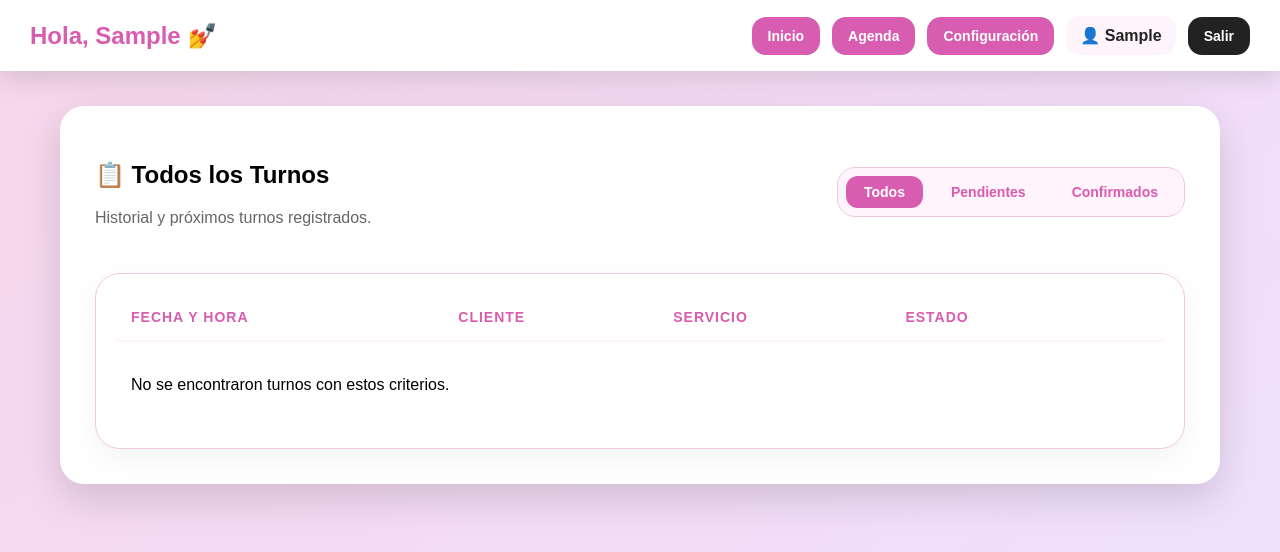
After one commit to marcosarauz/ms_nails, a Django app: page /configuracion/turnos/ in a window 1280 px wide. The commit adds this page. Shown: the top 552 px of the page. Run offline with Django 5.2, Linux system fonts and the light colour scheme; the visitor is signed in with stand-in values (Sample User, id 1); data that the repository does not hold is empty.

Commit message:
configuracion de turnos

```diff
--- a/turnos/templates/configuracion.html
+++ b/turnos/templates/configuracion.html
@@ -78,7 +78,7 @@
 
 <div class="grid">
 
-    <!-- Tarjeta de Servicios actualizada -->
+    <!-- 1. TARJETA SERVICIOS (YA ACTUALIZADA) -->
     <a class="card" href="{% url 'gestion_servicios' %}">
         <div class="icono">💅</div>
         <h2>Servicios</h2>
@@ -86,6 +86,7 @@
         <div class="acciones"><span>Entrar</span></div>
     </a>
 
+    <!-- 2. TARJETA CLIENTES (ACTUALIZADA) -->
     <a class="card" href="{% url 'gestion_clientes' %}">
         <div class="icono">👩</div>
         <h2>Clientes</h2>
@@ -93,13 +94,14 @@
         <div class="acciones"><span>Entrar</span></div>
     </a>
 
-    <a class="card" href="/admin/turnos/turno/">
+    <a class="card" href="{% url 'gestion_turnos' %}">
         <div class="icono">📋</div>
         <h2>Turnos</h2>
         <p>Listado completo de todos los turnos.</p>
         <div class="acciones"><span>Entrar</span></div>
     </a>
 
+    <!-- Estas siguen al admin por ahora -->
     <a class="card" href="/admin/turnos/horariotrabajo/">
         <div class="icono">🕒</div>
         <h2>Horarios</h2>
--- /dev/null
+++ b/turnos/templates/gestion_turnos.html
@@ -0,0 +1,186 @@
+{% extends 'base_panel.html' %}
+
+{% block title %}Listado de Turnos{% endblock %}
+
+{% block extra_css %}
+<style>
+    .header-turnos {
+        display: flex;
+        justify-content: space-between;
+        align-items: center;
+        margin-bottom: 30px;
+    }
+
+    /* Estilo de los filtros superiores */
+    .filtros {
+        display: flex;
+        gap: 10px;
+        background: #fff4fb;
+        padding: 8px;
+        border-radius: 18px;
+        border: 1px solid #f3c6e2;
+    }
+
+    .btn-filtro {
+        padding: 8px 18px;
+        border-radius: 12px;
+        text-decoration: none;
+        font-size: 14px;
+        color: #d85caf;
+        font-weight: bold;
+        transition: 0.2s;
+    }
+
+    .btn-filtro.active {
+        background: #d85caf;
+        color: white;
+    }
+
+    /* Contenedor de la tabla estética */
+    .tabla-container {
+        background: white;
+        border-radius: 25px;
+        padding: 20px;
+        border: 1px solid #f3c6e2;
+        box-shadow: 0 10px 30px rgba(0,0,0,0.05);
+    }
+
+    table {
+        width: 100%;
+        border-collapse: collapse;
+    }
+
+    th {
+        text-align: left;
+        padding: 15px;
+        color: #d85caf;
+        border-bottom: 2px solid #fff4fb;
+        font-size: 14px;
+        text-transform: uppercase;
+        letter-spacing: 1px;
+    }
+
+    td {
+        padding: 18px 15px;
+        border-bottom: 1px solid #fff4fb;
+        vertical-align: middle;
+    }
+
+    tr:last-child td {
+        border-bottom: none;
+    }
+
+    /* Badges de estado personalizados */
+    .badge-estado {
+        padding: 6px 14px;
+        border-radius: 10px;
+        font-size: 12px;
+        font-weight: bold;
+        display: inline-block;
+    }
+
+    .pendiente { background: #fff9c4; color: #8a6d3b; } /* Amarillo */
+    .confirmado { background: #e8f5e9; color: #2e7d32; } /* Verde */
+    .finalizado { background: #e3f2fd; color: #1565c0; } /* Azul */
+    .cancelado { background: #ffebee; color: #c62828; } /* Rojo */
+
+    .cliente-nom {
+        font-weight: bold;
+        color: #333;
+        font-size: 16px;
+    }
+
+    .servicio-tag {
+        color: #d85caf;
+        background: #fff4fb;
+        padding: 4px 10px;
+        border-radius: 8px;
+        font-size: 13px;
+        font-weight: 600;
+    }
+
+    .fecha-box {
+        line-height: 1.2;
+    }
+
+    .btn-editar-turno {
+        color: #888;
+        text-decoration: none;
+        font-size: 14px;
+        border: 1px solid #ddd;
+        padding: 5px 12px;
+        border-radius: 10px;
+        transition: 0.2s;
+    }
+
+    .btn-editar-turno:hover {
+        background: #f8f8f8;
+        color: #333;
+    }
+</style>
+{% endblock %}
+
+{% block contenido %}
+
+<div class="header-turnos">
+    <div>
+        <h1>📋 Todos los Turnos</h1>
+        <p style="color: #666;">Historial y próximos turnos registrados.</p>
+    </div>
+
+    <!-- Filtros de Estado -->
+    <div class="filtros">
+        <a href="{% url 'gestion_turnos' %}" class="btn-filtro {% if not estado_filtro %}active{% endif %}">Todos</a>
+        <a href="?estado=pendiente" class="btn-filtro {% if estado_filtro == 'pendiente' %}active{% endif %}">Pendientes</a>
+        <a href="?estado=confirmado" class="btn-filtro {% if estado_filtro == 'confirmado' %}active{% endif %}">Confirmados</a>
+    </div>
+</div>
+
+<div class="tabla-container">
+    <table>
+        <thead>
+            <tr>
+                <th>Fecha y Hora</th>
+                <th>Cliente</th>
+                <th>Servicio</th>
+                <th>Estado</th>
+                <th></th>
+            </tr>
+        </thead>
+        <tbody>
+            {% for turno in turnos %}
+            <tr>
+                <td>
+                    <div class="fecha-box">
+                        <div style="font-weight: bold; color: #333;">{{ turno.fecha|date:"d/m/Y" }}</div>
+                        <div style="color: #d85caf; font-size: 14px; font-weight: bold;">{{ turno.hora }} hs</div>
+                    </div>
+                </td>
+                <td>
+                    <div class="cliente-nom text-capitalize">{{ turno.cliente.nombre }}</div>
+                    <div style="font-size: 13px; color: #888;">{{ turno.cliente.telefono }}</div>
+                </td>
+                <td>
+                    <span class="servicio-tag text-capitalize">{{ turno.servicio.nombre }}</span>
+                </td>
+                <td>
+                    <span class="badge-estado {{ turno.estado }}">
+                        {{ turno.estado|upper }}
+                    </span>
+                </td>
+                <td class="text-end">
+                    <a href="/admin/turnos/turno/{{ turno.id }}/change/" class="btn-editar-turno">Editar</a>
+                </td>
+            </tr>
+            {% empty %}
+            <tr>
+                <td colspan="5" class="text-center py-5">
+                    <p class="text-muted">No se encontraron turnos con estos criterios.</p>
+                </td>
+            </tr>
+            {% endfor %}
+        </tbody>
+    </table>
+</div>
+
+{% endblock %}
--- a/turnos/urls.py
+++ b/turnos/urls.py
@@ -12,6 +12,7 @@ from .views import (
     configuracion,
     gestion_servicios,
     gestion_clientes,
+    gestion_turnos,
 )
 
 urlpatterns = [
@@ -35,4 +36,6 @@ urlpatterns = [
     path('configuracion/clientes/', gestion_clientes, name='gestion_clientes'),
 
     path('gracias/', gracias, name='gracias'),
+
+    path('configuracion/turnos/', gestion_turnos, name='gestion_turnos'),
 ]
--- a/turnos/views.py
+++ b/turnos/views.py
@@ -293,3 +293,18 @@ def gestion_clientes(request):
         'clientes': clientes,
         'busqueda': busqueda
     })
+
+@user_passes_test(es_duena)
+def gestion_turnos(request):
+    """Vista estética para ver el listado de todos los turnos"""
+    estado_filtro = request.GET.get('estado')
+
+    if estado_filtro:
+        turnos = Turno.objects.filter(estado=estado_filtro).order_by('-fecha', '-hora')
+    else:
+        turnos = Turno.objects.all().order_by('-fecha', '-hora')
+
+    return render(request, 'gestion_turnos.html', {
+        'turnos': turnos,
+        'estado_filtro': estado_filtro
+    })
```
